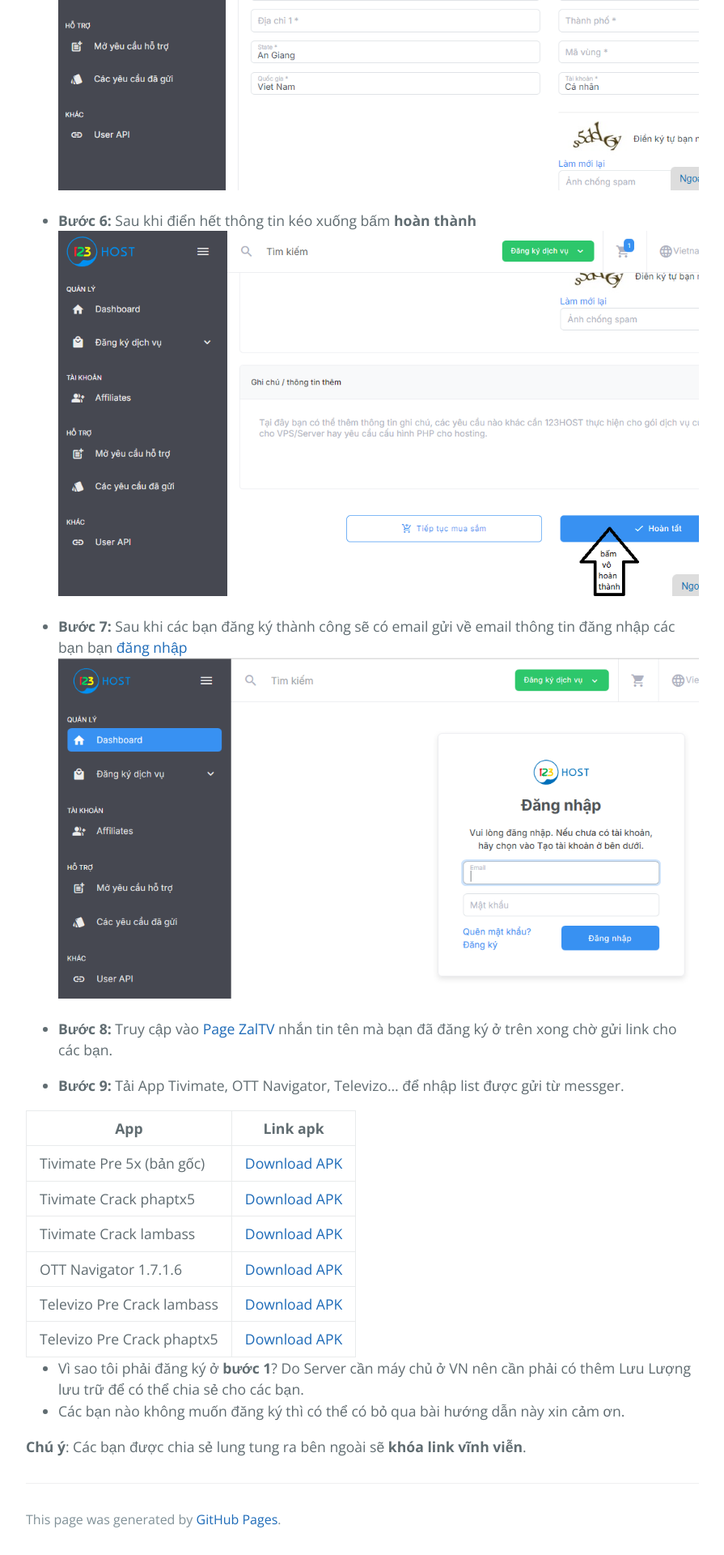
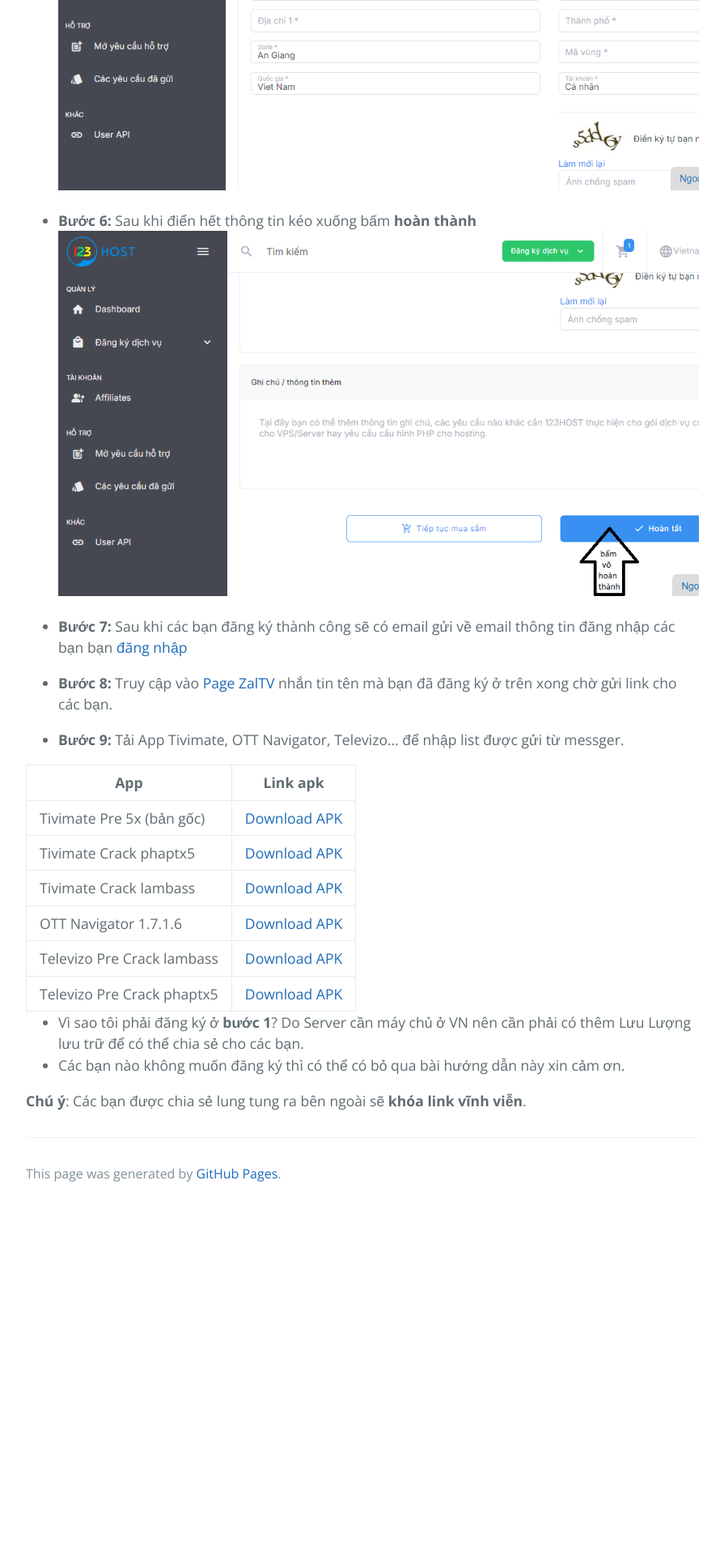
Before and after one commit to huuvinhtv/zaltv, a Jekyll site: the page built from huongdan.md, in a window 1280 px wide. Shown: the part 2441-4361 px from the top of the page at 81% size, without its empty margins (192-1087 px from the left). Built offline with Jekyll 4.4.1, drawn with Linux system fonts in a browser that asks for light colours; our own code applies the rules of GitHub Pages for plain Markdown files; after the commit the page ends 3934 px from its top, so only the background shows below that.

Commit message:
Update huongdan.md

```diff
--- a/huongdan.md
+++ b/huongdan.md
@@ -20,7 +20,6 @@ Những điều bạn cần biết để có thể xem link iptv được chia s
 ![buoc1-5](assets/img/buoc1-5.png)
 
 - **Bước 7:** Sau khi các bạn đăng ký thành công sẽ có email gửi về email thông tin đăng nhập các bạn bạn [đăng nhập](https://client.123host.vn/?/clientarea/)
-![buoc1-6](assets/img/buoc1-6.png)
 
 - **Bước 8:** Truy cập vào [Page ZalTV](https://www.facebook.com/zaltv.gq) nhắn tin tên mà bạn đã đăng ký ở trên xong chờ gửi link cho các bạn.
 
```
